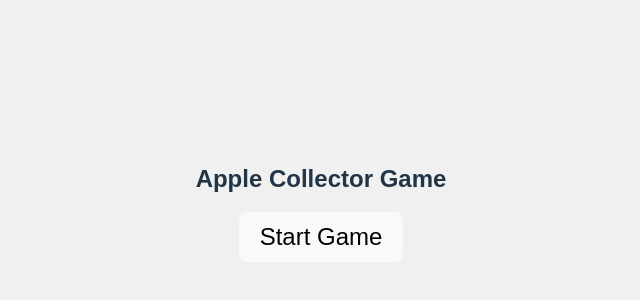
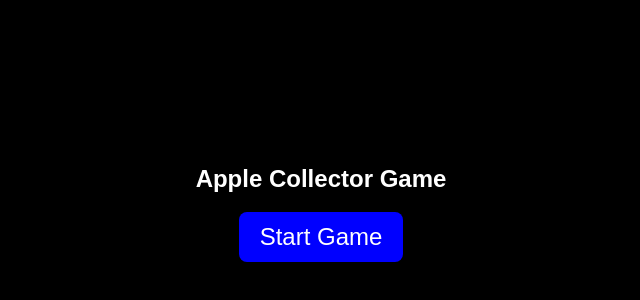
Before and after one commit to digitaltoys/applegame, a React (Vite) app: page / in a window 1280 px wide. Shown: the part 186-486 px from the top of the page, without its empty margins (319-959 px from the left). Built offline with nearby package versions, Linux system fonts and the light colour scheme.

Commit message:
update color

```diff
--- a/src/components/StartScreen.css
+++ b/src/components/StartScreen.css
@@ -3,8 +3,11 @@
   flex-direction: column;
   align-items: center;
   justify-content: center;
+  width: 100vw;
   height: 100vh; /* 전체 화면 높이 */
   text-align: center;
+  color: white;
+  background-color: black;
 }
 
 .start-button {
@@ -12,6 +15,8 @@
   font-size: 1.5rem;
   cursor: pointer;
   margin-top: 20px;
+  color: white;
+  background-color: blue;
 }
 
 @media (max-width: 768px) {
```
